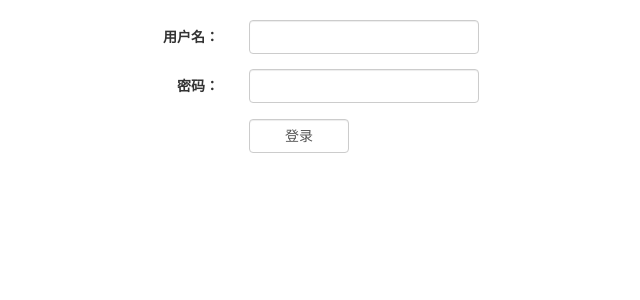
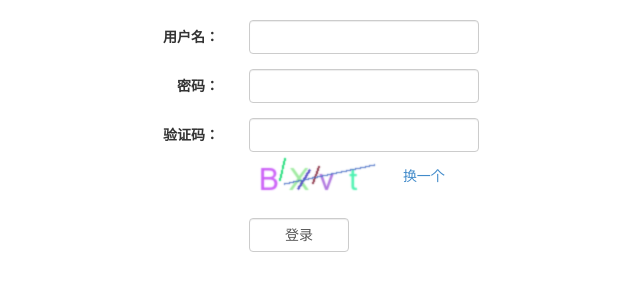
Before and after one commit to Web-Project-Collaboration-Group/WebProject, a Flask app: template templates/login.html in a window 1280 px wide. Shown: the top 300 px of the page, without its empty margins (341-981 px from the left). Run offline with Flask 3, Linux system fonts and the light colour scheme; the template is opened without the code that fills it, so the values that code supplies are empty; some libraries are stand-ins or nearby versions.

Commit message:
增加登录验证码功能

```diff
--- a/main.py
+++ b/main.py
@@ -1,4 +1,12 @@
+import os
+
 from flask import Flask, render_template, request, url_for, redirect, session
+
+#实现验证码功能相关库
+from PIL import Image, ImageDraw, ImageFont, ImageFilter
+import random
+import io
+import os
 
 from dbSqlite3 import *
 
@@ -13,20 +21,66 @@ def CheckLogin():
         return True
 
 
+def generate_captcha():
+    # 生成验证码
+    captcha = ''.join(random.choices('abcdefghijklmnopqrstuvwxyzABCDEFGHIJKLMNOPQRSTUVWXYZ0123456789', k=4))
+
+    # 创建一个Image对象
+    image = Image.new('RGB', (150, 50), color='white')
+
+    # 创建Draw对象
+    draw = ImageDraw.Draw(image)
+    font = ImageFont.truetype("arial.ttf", size=30)  # 使用字体
+
+    # 在图像上绘制验证码
+    for i, char in enumerate(captcha):
+        char_color = tuple(random.randint(0, 255) for _ in range(3))
+        char_position = (10 + i * 30, 10)
+        draw.text(char_position, char, font=font, fill=char_color)
+
+    # 随机划线
+    for _ in range(random.randint(2, 5)):
+        line_color = tuple(random.randint(0, 255) for _ in range(3))
+        line_start = (random.randint(0, 150), random.randint(0, 50))
+        line_end = (random.randint(0, 150), random.randint(0, 50))
+        draw.line([line_start, line_end], fill=line_color, width=2)
+
+    # 高斯模糊
+    image = image.filter(ImageFilter.GaussianBlur(radius=random.uniform(0, 2)))
+
+    # 将图像保存
+    image_stream = io.BytesIO()
+    image.save(image_stream, format='PNG')
+    image_stream.seek(0)
+    image.save(os.path.join("static", "captchas", "captcha_image.png"))
+
+    return captcha, image_stream
+
 @app.route('/login', methods=['POST', 'GET'])
 def login():
     if request.method == "GET":
-        return render_template('login.html')
-    if 1 == 1:
+        # 生成验证码并将验证码图像保存到session
+        captcha, captcha_image = generate_captcha()
+        session['captcha'] = captcha
 
+        return render_template('login.html', captcha_image=captcha_image, error=None)
+
+    entered_captcha = request.form['captcha']
+    stored_captcha = session.get('captcha')
+
+    if entered_captcha.lower() == stored_captcha.lower():
+        # 验证码匹配
         result, _ = GetSql2(
             "select * from users where username='%s' and pwd='%s'" % (request.form['username'], request.form['pwd']))
         print(result)
         if len(result) > 0:
             session["userid"] = result[0][0]
-            return redirect(url_for('/'))
+            return redirect(url_for('index'))
         else:
-            return render_template('login.html')
+            return render_template('login.html', error='用户名或密码错误', captcha_image=generate_captcha()[1])
+    else:
+        # 验证码不匹配
+        return render_template('login.html', error='验证码错误!', captcha_image=generate_captcha()[1])
 
 
 @app.route('/', methods=['GET'])
@@ -147,6 +201,5 @@ def update():
 
 
 if __name__ == '__main__':
-    # app.run("0.0.0.0",debug=True)
+    app.add_url_rule('/', 'default_route', lambda: redirect(url_for('login')))
     app.run(debug=True)
-    # app.run()
--- a/templates/login.html
+++ b/templates/login.html
@@ -34,8 +34,19 @@
                     <div class="col-sm-8">
                         <input class="form-control" name="pwd" id="pwd" type="password">
                     </div>
-
                 </div>
+                 <div class="form-group">
+        <label class="control-label col-sm-4">验证码：</label>
+        <div class="col-sm-8">
+            <input class="form-control" name="captcha" type="text">
+            <img src="{{ url_for('static', filename='captchas/captcha_image.png') }}" alt="验证码">
+            <a href="{{ url_for('login')}}">换一个</a>
+        </div>
+                     <br>
+                     {% if error %}
+                    <div style="text-align: center;color: #ff0000;">{{ error }}</div>
+                    {% endif %}
+    </div>
                 <div class="col-sm-3"></div>
                 <div class="col-sm-9">
                 </div>
@@ -47,7 +58,6 @@
             </form>
         </div>
         <div class="col-sm-4">
-
         </div>
     </div>
 </div>
```
Also changed, not shown: static/captchas/captcha_image.png (added).
